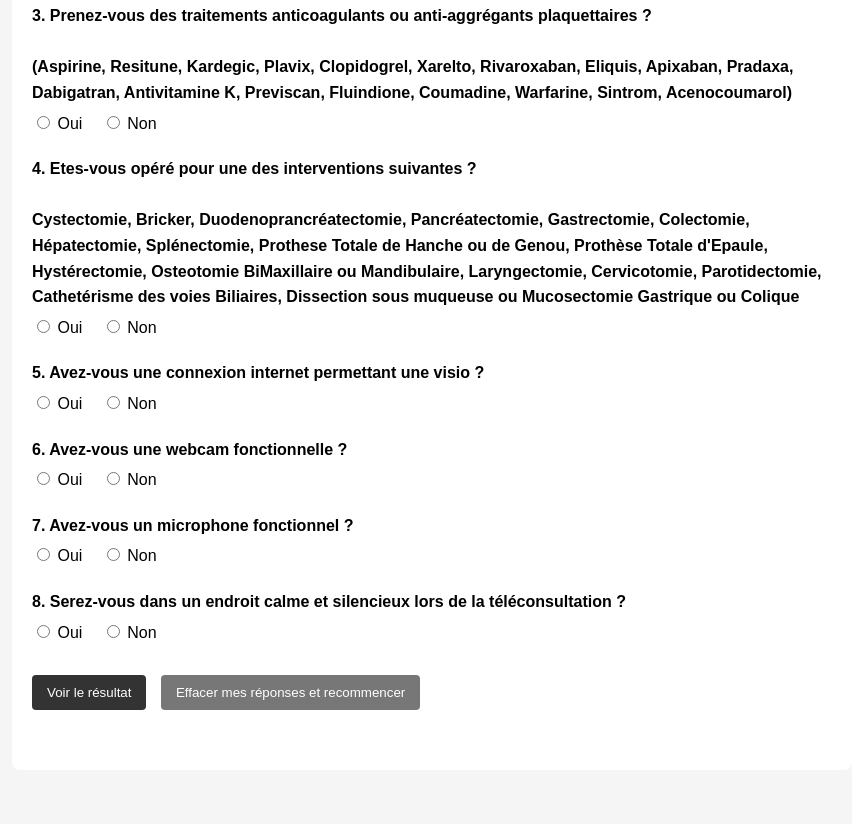
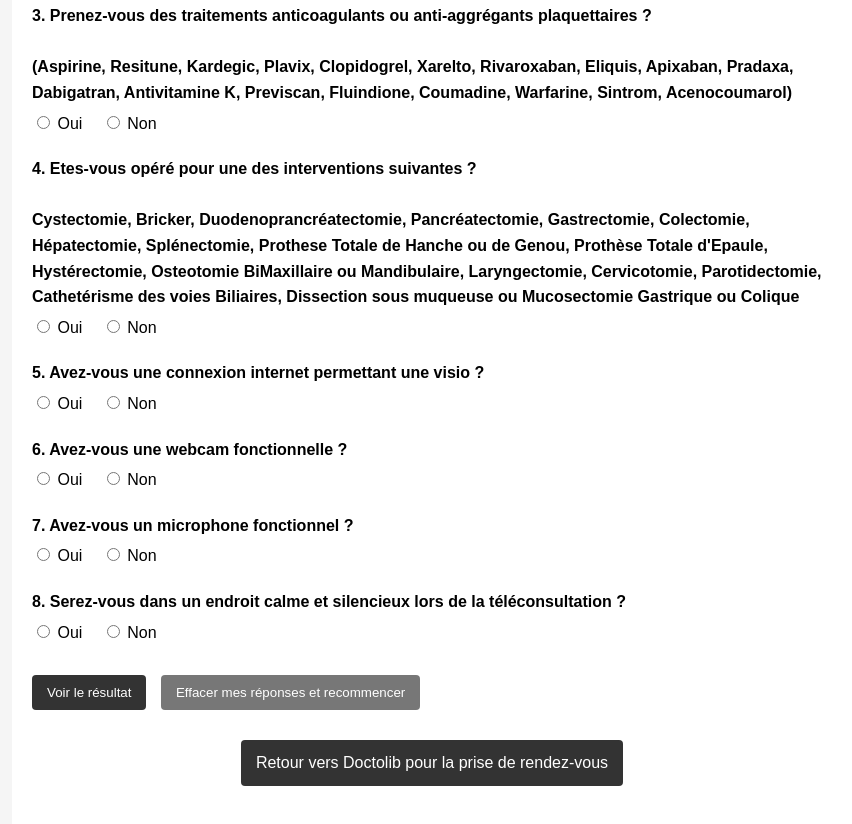
Before and after one commit to poluslabsus/teleconsultation-anesthesie-cliniquedescedres, a plain HTML site: page index.html in a window 1280 px wide. Shown: the part 550-1374 px from the top of the page, without its empty margins (208-1060 px from the left). Before the commit the page ends 1340 px from the top, so only its background shows below. Drawn offline with Linux system fonts and the light colour scheme.

Commit message:
Update index.html

```diff
--- a/index.html
+++ b/index.html
@@ -59,6 +59,10 @@
         }
         label {
             margin-right: 15px;
+        }
+        .centered {
+            text-align: center;
+            margin-top: 20px;
         }
     </style>
 </head>
@@ -135,13 +139,22 @@ Cystectomie, Bricker, Duodenoprancréatectomie, Pancréatectomie, Gastrectomie,
                     onclick="document.getElementById('resultat').textContent='';">
                     Effacer mes réponses et recommencer
                 </button>
+
+                <!-- BOUTON DOCTOLIB AJOUTÉ -->
+                <div class="centered">
+                    <a class="button"
+                       href="https://www.doctolib.fr/cabinet-medical/echirolles/cabinet-d-anesthesie-des-cedres"
+                       target="_blank">
+                        Retour vers Doctolib pour la prise de rendez-vous
+                    </a>
+                </div>
+
             </form>
         </section>
 
         <script>
         function verifierQuestionnaire() {
 
-            // Récupération des réponses
             const r1 = document.querySelector('input[name="q1"]:checked');
             const r2 = document.querySelector('input[name="q2"]:checked');
             const r3 = document.querySelector('input[name="q3"]:checked');
@@ -153,14 +166,12 @@ Cystectomie, Bricker, Duodenoprancréatectomie, Pancréatectomie, Gastrectomie,
 
             const zoneResultat = document.getElementById("resultat");
 
-            // Vérifier que toutes les questions ont été cochées
             if (!r1 || !r2 || !r3 || !r4 || !r5 || !r6 || !r7 || !r8) {
                 zoneResultat.textContent = "Merci de répondre à toutes les questions.";
                 zoneResultat.style.color = "red";
                 return;
             }
 
-            // Conditions pour que ce soit possible :
             const ok =
                 r1.value === "non" &&
                 r2.value === "non" &&
@@ -173,9 +184,9 @@ Cystectomie, Bricker, Duodenoprancréatectomie, Pancréatectomie, Gastrectomie,
 
             if (ok) {
                 zoneResultat.innerHTML =
-                    "C’est possible pour vous, prenez rendez-vous sur Doctolib en sélectionnant Téléconsultation.<br><br>" +
+                    "C’EST POSSIBLE POUR VOUS, prenez rendez-vous sur Doctolib en sélectionnant Téléconsultation.<br><br>" +
                     "Dans des cas très rares il est possible que lors de la Téléconsultation le médecin anesthésiste constate que votre état de santé nécessite de vous voir en présentiel et que la Téléconsultation ne soit en fait pas possible pour vous. Dans ces rares situations une consultation présentielle devra alors être programmée.<br><br>" +
-"Pensez à mettre avant la Téléconsultation sur Doctolib vos ordonnances, compte rendus de consultations spécialisées notamment de cardiologie et le questionnaire d'anesthésie.";
+                    "Pensez à mettre avant la Téléconsultation sur Doctolib vos ordonnances, compte rendus de consultations spécialisées notamment de cardiologie et le questionnaire d'anesthésie.";
                 zoneResultat.style.color = "green";
             } else {
                 zoneResultat.textContent =
```
